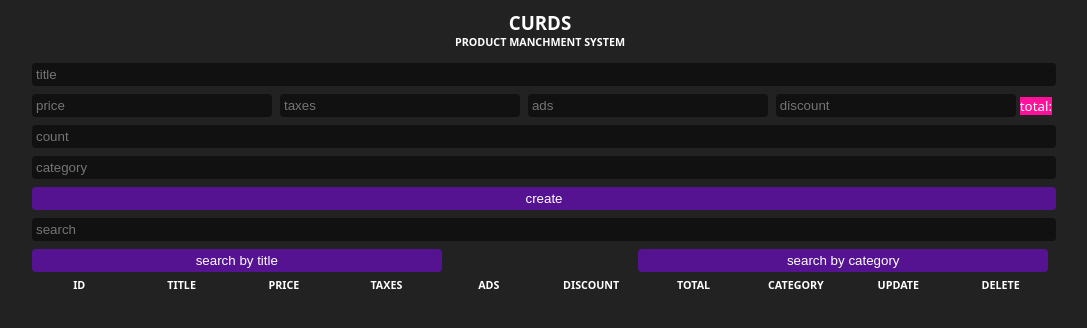
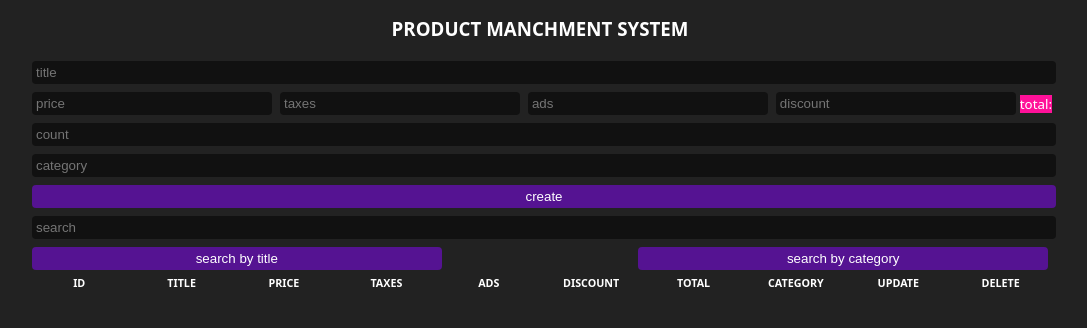
Before and after one commit to ProJosef/CURDS, a plain HTML site: page index.html in a window 1280 px wide. Shown: the whole page, without its empty margins (100-1187 px from the left). Drawn offline with Linux system fonts and the light colour scheme.

Commit message:
edit titlr

```diff
--- a/index.html
+++ b/index.html
@@ -5,13 +5,12 @@
     <meta http-equiv="X-UA-Compatible" content="IE=edge" />
     <meta name="viewport" content="width=device-width, initial-scale=1.0" />
     <link rel="stylesheet" href="style.css" />
-    <title>CURDS</title>
+    <title>Product Manchment System</title>
   </head>
   <body>
     <div class="countiner">
       <header>
-        <h3>CURDS</h3>
-        <h6>product manchment system</h6>
+        <h3>product manchment system</h3>
       </header>
       <main>
         <input type="text" placeholder="title" id="title" />
--- a/style.css
+++ b/style.css
@@ -15,7 +15,7 @@ body {
 header {
   text-align: center;
   text-transform: uppercase;
-  margin: 10px;
+  margin-block: 16px;
 }
 input {
   width: 100%;
@@ -35,7 +35,7 @@ input:focus {
   display: flex;
   align-items: center;
 }
-small{
+small {
   background: #f19;
 }
 small::before {
@@ -65,12 +65,12 @@ button:hover {
   width: 40%;
 }
 .headers,
-#content>div {
+#content > div {
   display: flex;
   text-align: center;
 }
 .headers h6,
-#content>div>div {
+#content > div > div {
   width: 10%;
   padding: 2px;
 }
```
